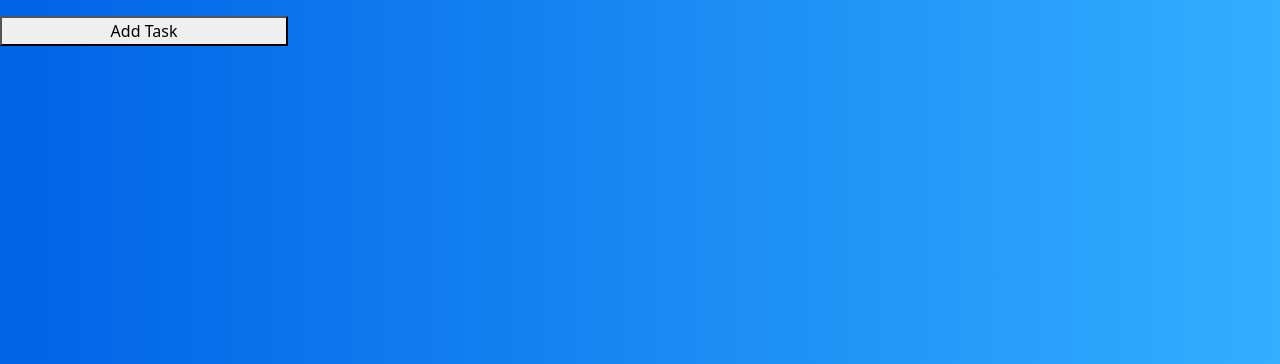
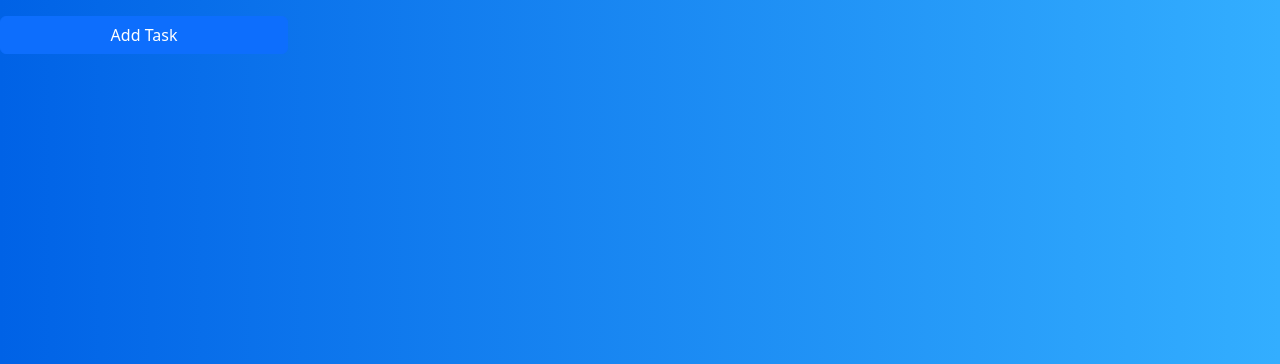
Before and after one commit to CroissantAndWaffle/PBP-Tugas-2, a Django app: template todolist/templates/todolist.html in a window 1280 px wide. Shown: the part 56-420 px from the top of the page. Run offline with Django 4.2, Linux system fonts and the light colour scheme; the template is opened without the code that fills it: most values are stand-ins (such as "Sample title", 1, 10 or a date in 2020).

Commit message:
coba heroku3

```diff
--- a/todolist/static/todolist.css
+++ b/todolist/static/todolist.css
@@ -34,8 +34,7 @@ body {
   transform: scale(1.05);
   box-shadow: 0 10px 20px rgba(0,0,0,.12), 0 4px 8px rgba(0,0,0,.06);
 }
-.btn-task{
-  transition: .3s transform cubic-bezier(.155,1.105,.295,1.12),.3s box-shadow,.3s -webkit-transform cubic-bezier(.155,1.105,.295,1.12);
+.btn-primary{
   width: 18rem;
   margin-top: 1em;
   margin-bottom: 4em;
--- a/todolist/templates/todolist.html
+++ b/todolist/templates/todolist.html
@@ -28,7 +28,7 @@
 </nav>
 
 <!-- Modal -->
-<button type="button" class="btn-task btn-primary" data-bs-toggle="modal" data-bs-target="#exampleModal">Add Task</button>
+<button type="button" class="btn btn-primary" data-bs-toggle="modal" data-bs-target="#exampleModal">Add Task</button>
 
 <div class="modal fade" id="exampleModal" tabindex="-1" aria-labelledby="exampleModalLabel" aria-hidden="true">
   <div class="modal-dialog">
```
